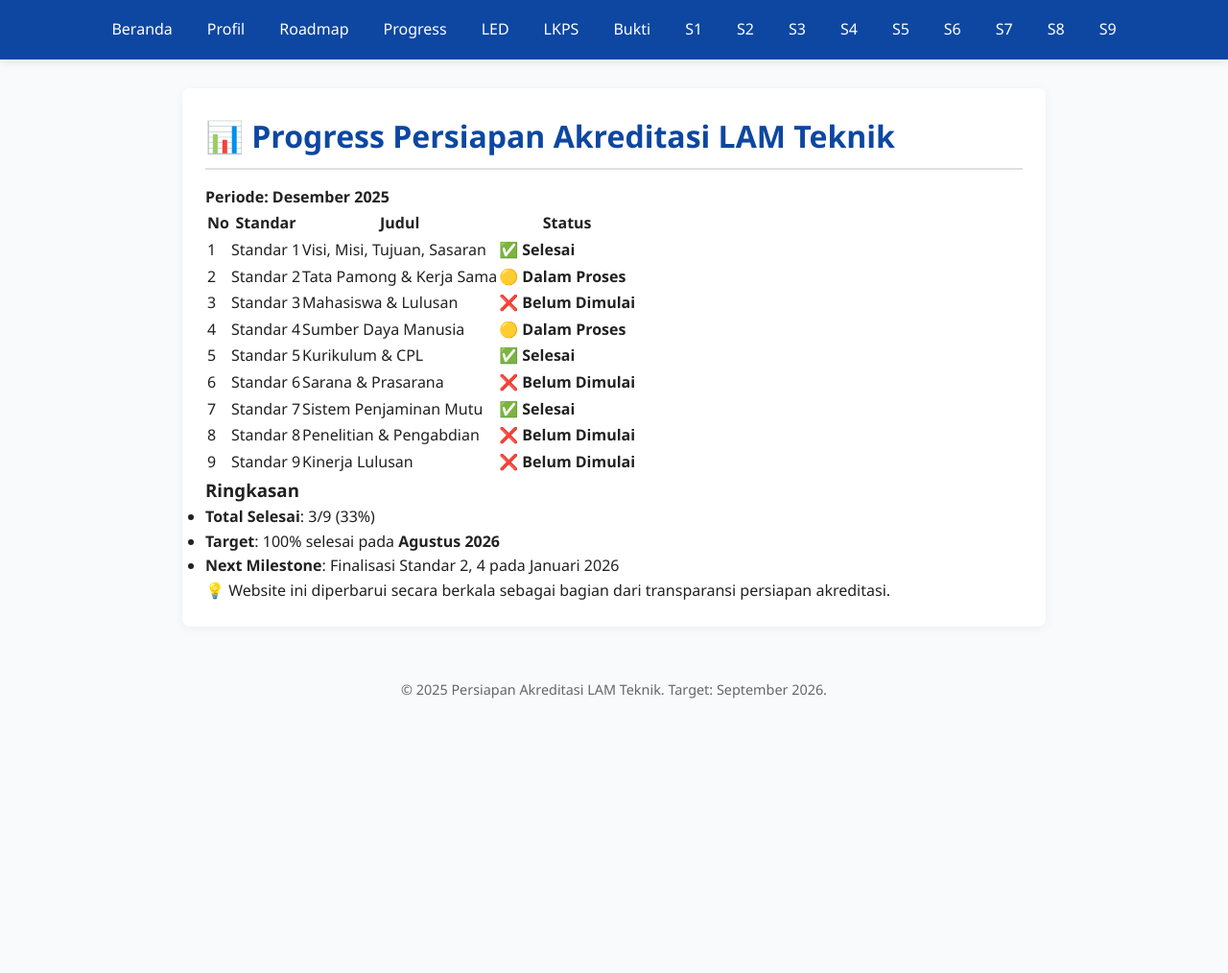
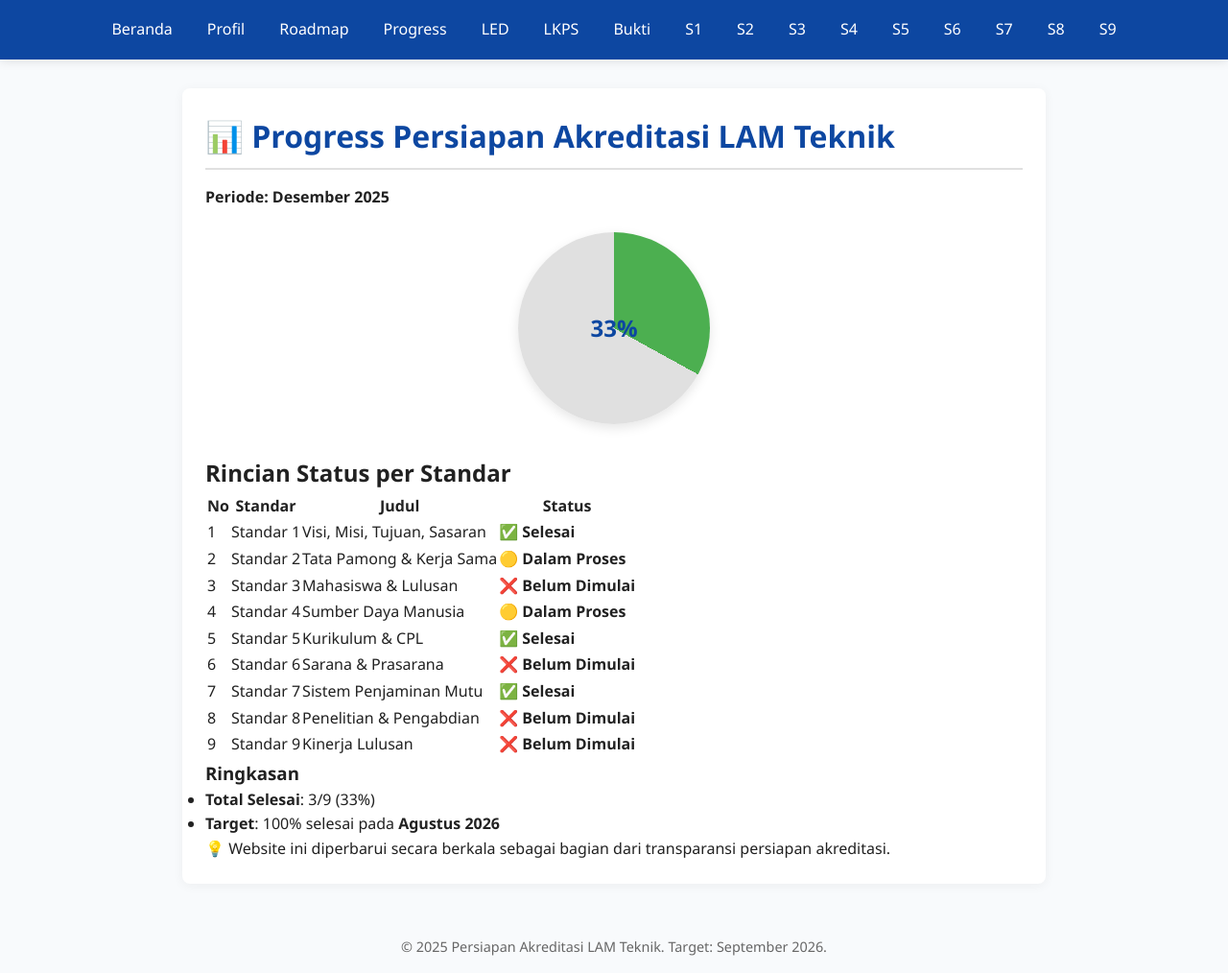
Before and after one commit to portal-psbm/aksi26, a Jekyll site: the page built from progress.md, in a window 1280 px wide and 1014 px high. Shown: the whole window at 96% size. Built offline with Jekyll 4.4.1, drawn with Linux system fonts in a browser that asks for light colours.

Commit message:
Update progress.md

```diff
--- a/progress.md
+++ b/progress.md
@@ -6,6 +6,15 @@ permalink: /progress/
 
 # 📊 Progress Persiapan Akreditasi LAM Teknik
 **Periode: Desember 2025**
+
+<div class="chart-container">
+  <div class="pie-chart" id="progressChart">
+    <div class="pie"></div>
+    <div class="center">33%</div>
+  </div>
+</div>
+
+## Rincian Status per Standar
 
 | No | Standar | Judul | Status |
 |----|--------|------|--------|
@@ -22,6 +31,39 @@ permalink: /progress/
 ### Ringkasan
 - **Total Selesai**: 3/9 (33%)
 - **Target**: 100% selesai pada **Agustus 2026**
-- **Next Milestone**: Finalisasi Standar 2, 4 pada Januari 2026
 
 > 💡 Website ini diperbarui secara berkala sebagai bagian dari transparansi persiapan akreditasi.
+
+<style>
+  .chart-container {
+    display: flex;
+    justify-content: center;
+    margin: 24px 0 32px;
+  }
+  .pie-chart {
+    position: relative;
+    width: 200px;
+    height: 200px;
+    border-radius: 50%;
+    background: conic-gradient(#4caf50 0% 33%, #e0e0e0 33% 100%);
+    display: flex;
+    align-items: center;
+    justify-content: center;
+    box-shadow: 0 4px 12px rgba(0,0,0,0.1);
+  }
+  .pie-chart .center {
+    position: absolute;
+    font-size: 24px;
+    font-weight: bold;
+    color: #0d47a1;
+  }
+  @media (max-width: 768px) {
+    .pie-chart {
+      width: 160px;
+      height: 160px;
+    }
+    .pie-chart .center {
+      font-size: 20px;
+    }
+  }
+</style>
```
